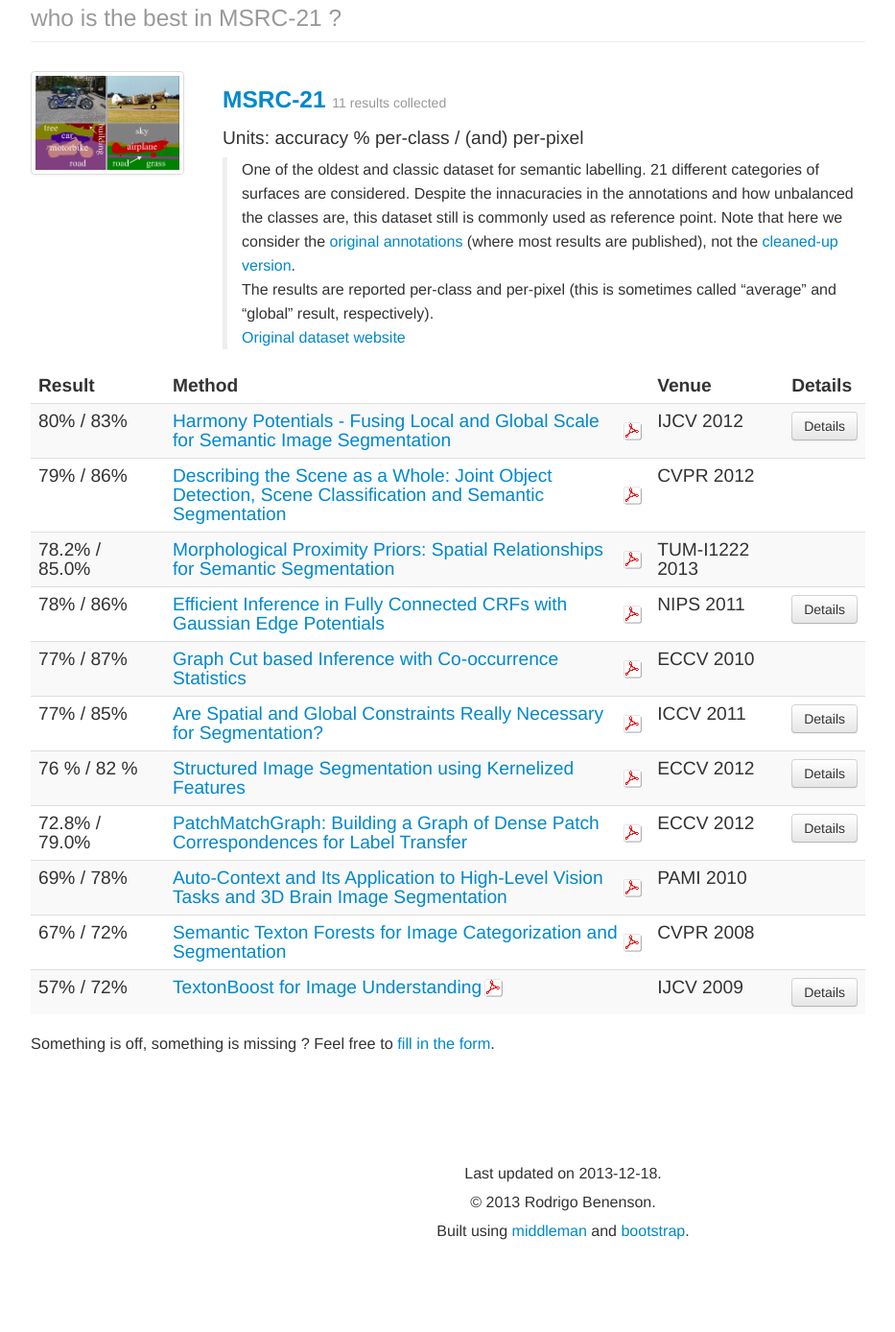
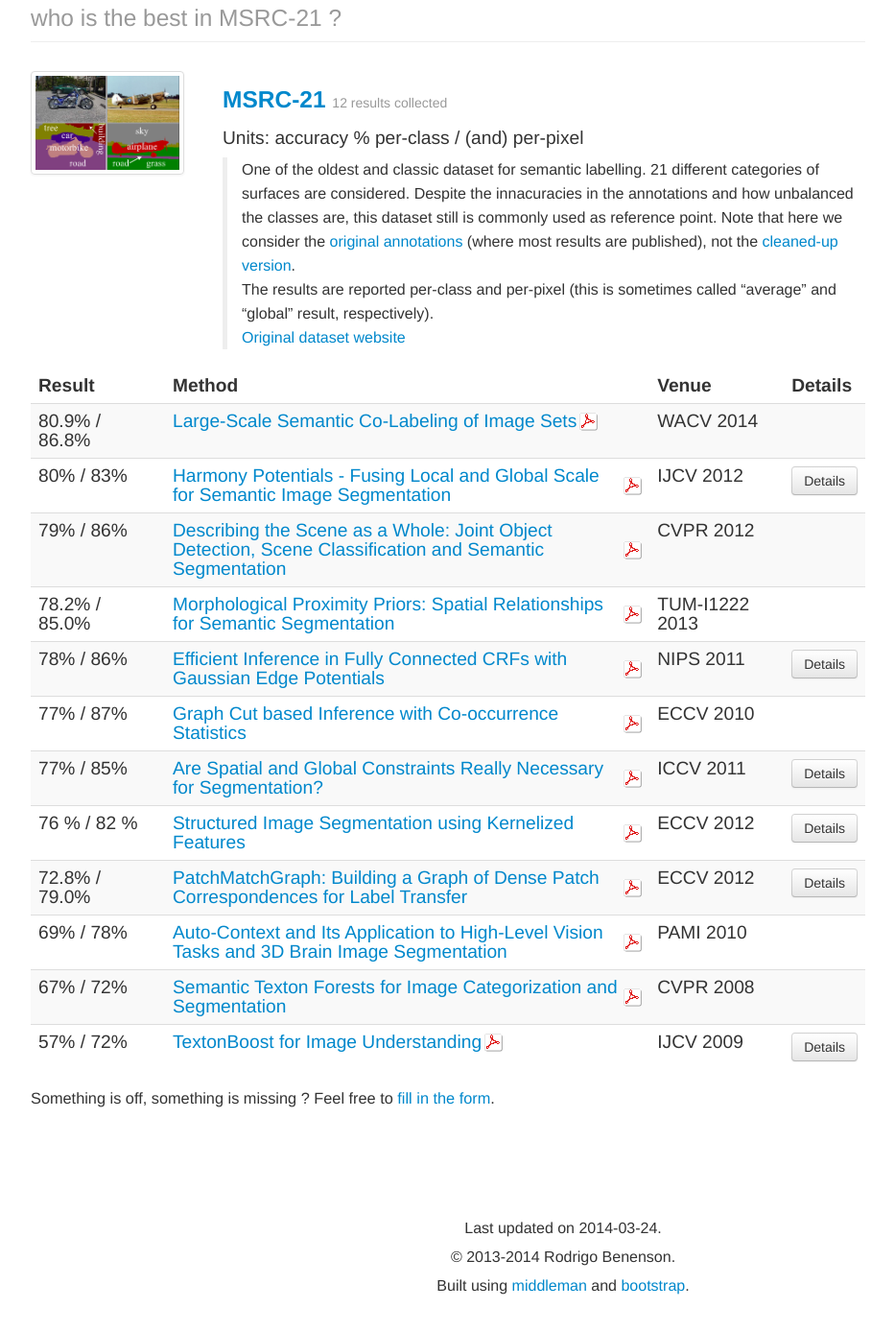
Before and after one commit to rodrigob/rodrigob.github.com, a Jekyll site: the page are_we_there_yet/build/semantic_labeling_datasets_results.html, which Jekyll copies as it is, in a window 1280 px wide and 1400 px high, scrolled down 422 px. Shown: the top 1388 px of the window at 96% size, without its empty margins (126-1059 px from the left). Built offline with Jekyll 4.4.1, drawn with Linux system fonts in a browser that asks for light colours; nearby versions of some CDN libraries; some web fonts are replaced; before the commit the page ends 1765 px from its top, so only the background shows below that.

Commit message:
Added some ICLR 2014 results (CIFAR, SVHN). Fixed Daimler image url. Fixed some Nips urls (nips changed their website).

```diff
--- a/are_we_there_yet/build/LICENSE.html
+++ b/are_we_there_yet/build/LICENSE.html
@@ -39,9 +39,9 @@
 <p>THE SOFTWARE IS PROVIDED &#8220;AS IS&#8221;, WITHOUT WARRANTY OF ANY KIND, EXPRESS OR IMPLIED, INCLUDING BUT NOT LIMITED TO THE WARRANTIES OF MERCHANTABILITY, FITNESS FOR A PARTICULAR PURPOSE AND NONINFRINGEMENT. IN NO EVENT SHALL THE AUTHORS OR COPYRIGHT HOLDERS BE LIABLE FOR ANY CLAIM, DAMAGES OR OTHER LIABILITY, WHETHER IN AN ACTION OF CONTRACT, TORT OR OTHERWISE, ARISING FROM, OUT OF OR IN CONNECTION WITH THE SOFTWARE OR THE USE OR OTHER DEALINGS IN THE SOFTWARE.</p>
     <div class='row'>
       <footer class='span12'>
-        <p>Last updated on 2013-12-18.</p>
+        <p>Last updated on 2014-03-24.</p>
 
-        <p>&#169; 2013 Rodrigo Benenson.</p>
+        <p>&#169; 2013-2014 Rodrigo Benenson.</p>
 
         <p>Built using <a href='http://middlemanapp.com'>middleman</a> and <a href='http://twitter.github.com/bootstrap'>bootstrap</a>.</p>
       </footer>
--- a/are_we_there_yet/build/README.html
+++ b/are_we_there_yet/build/README.html
@@ -100,9 +100,9 @@
 <p>Anyone and everyone is welcome to <a href='/h5bp/html5-boilerplate/blob/master/doc/contribute.md'>contribute</a>. Hundreds of developers have helped make the HTML5 Boilerplate what it is today.</p>
     <div class='row'>
       <footer class='span12'>
-        <p>Last updated on 2013-12-18.</p>
+        <p>Last updated on 2014-03-24.</p>
 
-        <p>&#169; 2013 Rodrigo Benenson.</p>
+        <p>&#169; 2013-2014 Rodrigo Benenson.</p>
 
         <p>Built using <a href='http://middlemanapp.com'>middleman</a> and <a href='http://twitter.github.com/bootstrap'>bootstrap</a>.</p>
       </footer>
--- a/are_we_there_yet/build/new_result_form.html
+++ b/are_we_there_yet/build/new_result_form.html
@@ -305,9 +305,9 @@
 </script>
     <div class='row'>
       <footer class='span12'>
-        <p>Last updated on 2013-12-18.</p>
+        <p>Last updated on 2014-03-24.</p>
 
-        <p>&#169; 2013 Rodrigo Benenson.</p>
+        <p>&#169; 2013-2014 Rodrigo Benenson.</p>
 
         <p>Built using <a href='http://middlemanapp.com'>middleman</a> and <a href='http://twitter.github.com/bootstrap'>bootstrap</a>.</p>
       </footer>
--- a/are_we_there_yet/build/pose_estimation_datasets_results.html
+++ b/are_we_there_yet/build/pose_estimation_datasets_results.html
@@ -128,9 +128,9 @@
 <hr />
     <div class='row'>
       <footer class='span12'>
-        <p>Last updated on 2013-12-18.</p>
+        <p>Last updated on 2014-03-24.</p>
 
-        <p>&#169; 2013 Rodrigo Benenson.</p>
+        <p>&#169; 2013-2014 Rodrigo Benenson.</p>
 
         <p>Built using <a href='http://middlemanapp.com'>middleman</a> and <a href='http://twitter.github.com/bootstrap'>bootstrap</a>.</p>
       </footer>
--- a/are_we_there_yet/build/semantic_labeling_datasets_results.html
+++ b/are_we_there_yet/build/semantic_labeling_datasets_results.html
@@ -56,7 +56,7 @@
   <div class='span7'>
     <h3>
       <a href="/are_we_there_yet/build/semantic_labeling_datasets_results.html#4d5352432d3231">MSRC-21</a>
-      <small>11 results collected</small>
+      <small>12 results collected</small>
     </h3>
     <p>
       Units:
@@ -85,14 +85,21 @@
       </thead>
       <tbody>
         <tr>
+          <td class='span2'>80.9% / 86.8%</td>
+          <td><a class="pdf_link" href="http://www.cvc.uab.es/~jalvarez/research_cosegment.php">Large-Scale Semantic Co-Labeling of Image Sets</a></td>
+          <td class='span2'>WACV 2014</td>
+          <td>
+          </td>
+        </tr>
+        <tr>
           <td class='span2'>80% / 83%</td>
           <td><a class="pdf_link" href="http://link.springer.com/article/10.1007%2Fs11263-011-0449-8">Harmony Potentials - Fusing Local and Global Scale for Semantic Image Segmentation</a></td>
           <td class='span2'>IJCV 2012</td>
           <td>
-            <a class='btn' data-content_id='#4d5352432d3231-method-0' data-html='true' data-original-title='Additional information' data-placement='left' data-toggle='popover' data-trigger='hover' rel='popover'>
+            <a class='btn' data-content_id='#4d5352432d3231-method-1' data-html='true' data-original-title='Additional information' data-placement='left' data-toggle='popover' data-trigger='hover' rel='popover'>
               Details
             </a>
-            <div id='4d5352432d3231-method-0' style='display:none'>
+            <div id='4d5352432d3231-method-1' style='display:none'>
               <p>per-class % / per-pixel %</p>
             </div>
           </td>
@@ -116,10 +123,10 @@
           <td><a class="pdf_link" href="http://graphics.stanford.edu/projects/densecrf/densecrf.pdf">Efficient Inference in Fully Connected CRFs with Gaussian Edge Potentials</a></td>
           <td class='span2'>NIPS 2011</td>
           <td>
-            <a class='btn' data-content_id='#4d5352432d3231-method-3' data-html='true' data-original-title='Additional information' data-placement='left' data-toggle='popover' data-trigger='hover' rel='popover'>
+            <a class='btn' data-content_id='#4d5352432d3231-method-4' data-html='true' data-original-title='Additional information' data-placement='left' data-toggle='popover' data-trigger='hover' rel='popover'>
               Details
             </a>
-            <div id='4d5352432d3231-method-3' style='display:none'>
+            <div id='4d5352432d3231-method-4' style='display:none'>
               <p>Strong unary used provides 76.6% / 84.0%</p>
             </div>
           </td>
@@ -136,10 +143,10 @@
           <td><a class="pdf_link" href="http://infoscience.epfl.ch/record/169178/files/lucchi_ICCV11.pdf">Are Spatial and Global Constraints Really Necessary for Segmentation?</a></td>
           <td class='span2'>ICCV 2011</td>
           <td>
-            <a class='btn' data-content_id='#4d5352432d3231-method-5' data-html='true' data-original-title='Additional information' data-placement='left' data-toggle='popover' data-trigger='hover' rel='popover'>
+            <a class='btn' data-content_id='#4d5352432d3231-method-6' data-html='true' data-original-title='Additional information' data-placement='left' data-toggle='popover' data-trigger='hover' rel='popover'>
               Details
             </a>
-            <div id='4d5352432d3231-method-5' style='display:none'>
+            <div id='4d5352432d3231-method-6' style='display:none'>
               <p>Several variants are examined, no single method attains the overall best results, i.e. both best per-class and per-pixel averages simultaneously. Indicated result corresponds to the method that we best on the average (per-class + per-pixel / 2). Experiment <a href='http://cvlab.epfl.ch/data/dpg/index.php'>data available</a>.</p>
             </div>
           </td>
@@ -149,10 +156,10 @@
           <td><a class="pdf_link" href="http://infoscience.epfl.ch/record/180190">Structured Image Segmentation using Kernelized Features</a></td>
           <td class='span2'>ECCV 2012</td>
           <td>
-            <a class='btn' data-content_id='#4d5352432d3231-method-6' data-html='true' data-original-title='Additional information' data-placement='left' data-toggle='popover' data-trigger='hover' rel='popover'>
+            <a class='btn' data-content_id='#4d5352432d3231-method-7' data-html='true' data-original-title='Additional information' data-placement='left' data-toggle='popover' data-trigger='hover' rel='popover'>
               Details
             </a>
-            <div id='4d5352432d3231-method-6' style='display:none'>
+            <div id='4d5352432d3231-method-7' style='display:none'>
               <p>70 % / 73 % when using only local features (not considering global features)</p>
             </div>
           </td>
@@ -162,10 +169,10 @@
           <td><a class="pdf_link" href="http://users.cecs.anu.edu.au/~sgould/papers/eccv12-patchGraph.pdf">PatchMatchGraph: Building a Graph of Dense Patch Correspondences for Label Transfer</a></td>
           <td class='span2'>ECCV 2012</td>
           <td>
-            <a class='btn' data-content_id='#4d5352432d3231-method-7' data-html='true' data-original-title='Additional information' data-placement='left' data-toggle='popover' data-trigger='hover' rel='popover'>
+            <a class='btn' data-content_id='#4d5352432d3231-method-8' data-html='true' data-original-title='Additional information' data-placement='left' data-toggle='popover' data-trigger='hover' rel='popover'>
               Details
             </a>
-            <div id='4d5352432d3231-method-7' style='display:none'>
+            <div id='4d5352432d3231-method-8' style='display:none'>
               <ol>
 <li>8% / 63.3% raw PatchMatchGraph accuracy, 72.8% / 79.0% when using Boosted CRF.</li>
 </ol>
@@ -193,10 +200,10 @@
           <td><a class="pdf_link" href="http://research.microsoft.com/pubs/117885/ijcv07a.pdf">TextonBoost for Image Understanding</a></td>
           <td class='span2'>IJCV 2009</td>
           <td>
-            <a class='btn' data-content_id='#4d5352432d3231-method-10' data-html='true' data-original-title='Additional information' data-placement='left' data-toggle='popover' data-trigger='hover' rel='popover'>
+            <a class='btn' data-content_id='#4d5352432d3231-method-11' data-html='true' data-original-title='Additional information' data-placement='left' data-toggle='popover' data-trigger='hover' rel='popover'>
               Details
             </a>
-            <div id='4d5352432d3231-method-10' style='display:none'>
+            <div id='4d5352432d3231-method-11' style='display:none'>
               <p>?? / 69.6 % (per-class / per-pixel) the unaries alone (no CRF on top)</p>
             </div>
           </td>
@@ -210,9 +217,9 @@
 <hr />
     <div class='row'>
       <footer class='span12'>
-        <p>Last updated on 2013-12-18.</p>
+        <p>Last updated on 2014-03-24.</p>
 
-        <p>&#169; 2013 Rodrigo Benenson.</p>
+        <p>&#169; 2013-2014 Rodrigo Benenson.</p>
 
         <p>Built using <a href='http://middlemanapp.com'>middleman</a> and <a href='http://twitter.github.com/bootstrap'>bootstrap</a>.</p>
       </footer>
--- a/are_we_there_yet/data/datasets.yml
+++ b/are_we_there_yet/data/datasets.yml
@@ -169,13 +169,13 @@
   :evaluation_units: average miss-rate %
   :description: ! 'Evaluated using the [Caltech Pedestrians toolkit](http://www.vision.caltech.edu/Image_Datasets/CaltechPedestrians/).
 
-    [Original dataset website](http://www.science.uva.nl/research/isla/downloads/pedestrians/).'
+    [Original dataset website](http://www.gavrila.net/Datasets/Daimler_Pedestrian_Benchmark_D/Daimler_Mono_Ped__Detection_Be/daimler_mono_ped__detection_be.html).'
   :figure_url: !ruby/string
-    str: http://www.science.uva.nl/research/isla/downloads/pedestrians/assets/images/ped_det_benchmark.jpg
+    str: http://www.gavrila.net/Datasets/Daimler_Pedestrian_Benchmark_D/ped_det_benchmark.jpg
     background: 9
     mode: 0
     uncolorized: !ruby/string
-      str: http://www.science.uva.nl/research/isla/downloads/pedestrians/assets/images/ped_det_benchmark.jpg
+      str: http://www.gavrila.net/Datasets/Daimler_Pedestrian_Benchmark_D/ped_det_benchmark.jpg
       background: 9
       mode: 0
   :external_results_url: !ruby/string
```
Also changed, not shown: are_we_there_yet/build/classification_datasets_results.html (+145 -52 lines), are_we_there_yet/build/detection_datasets_results.html (+4 -4 lines), are_we_there_yet/build/index.html (+9 -9 lines), are_we_there_yet/data/curated_data.yml (+150 -13 lines).
